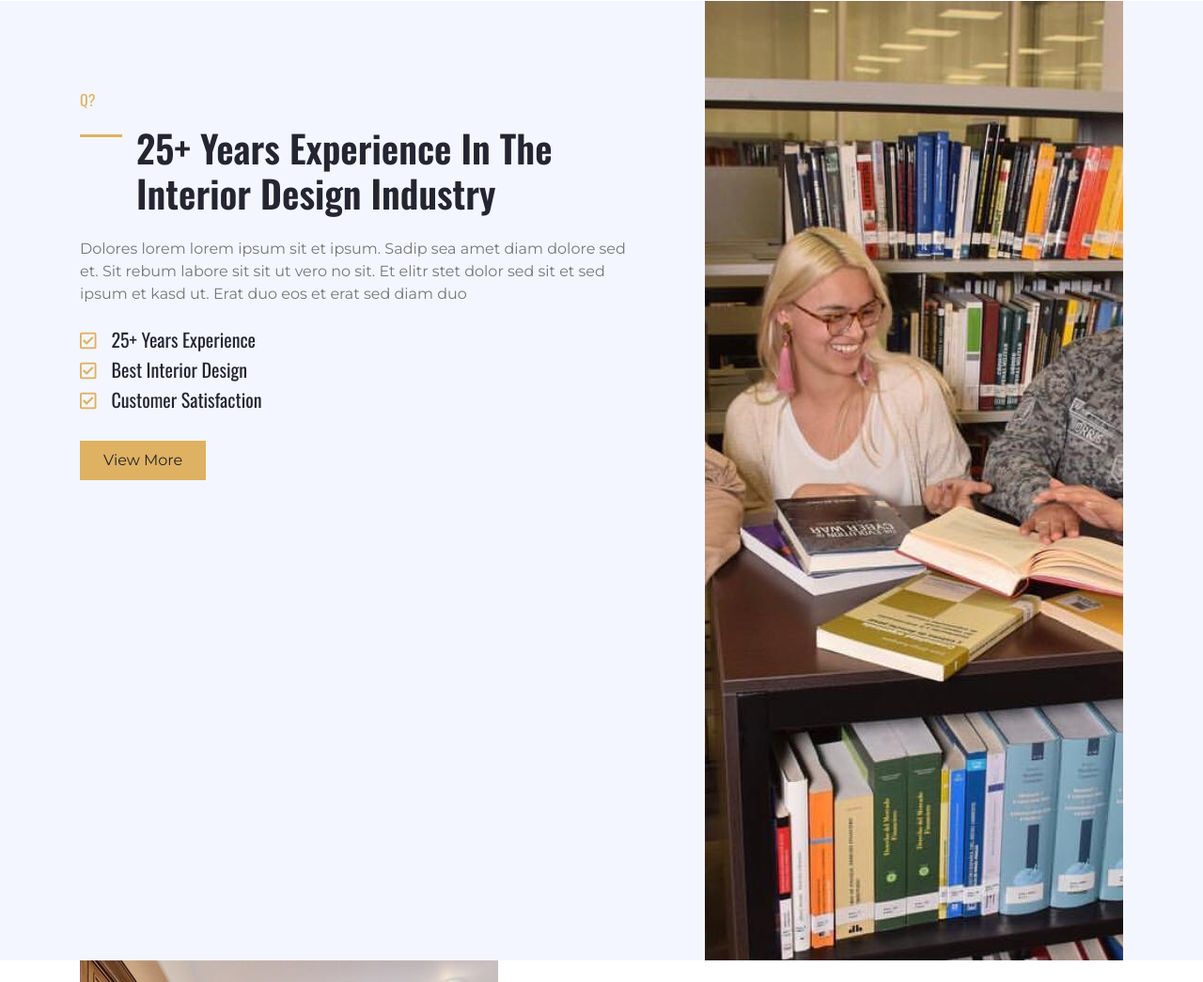
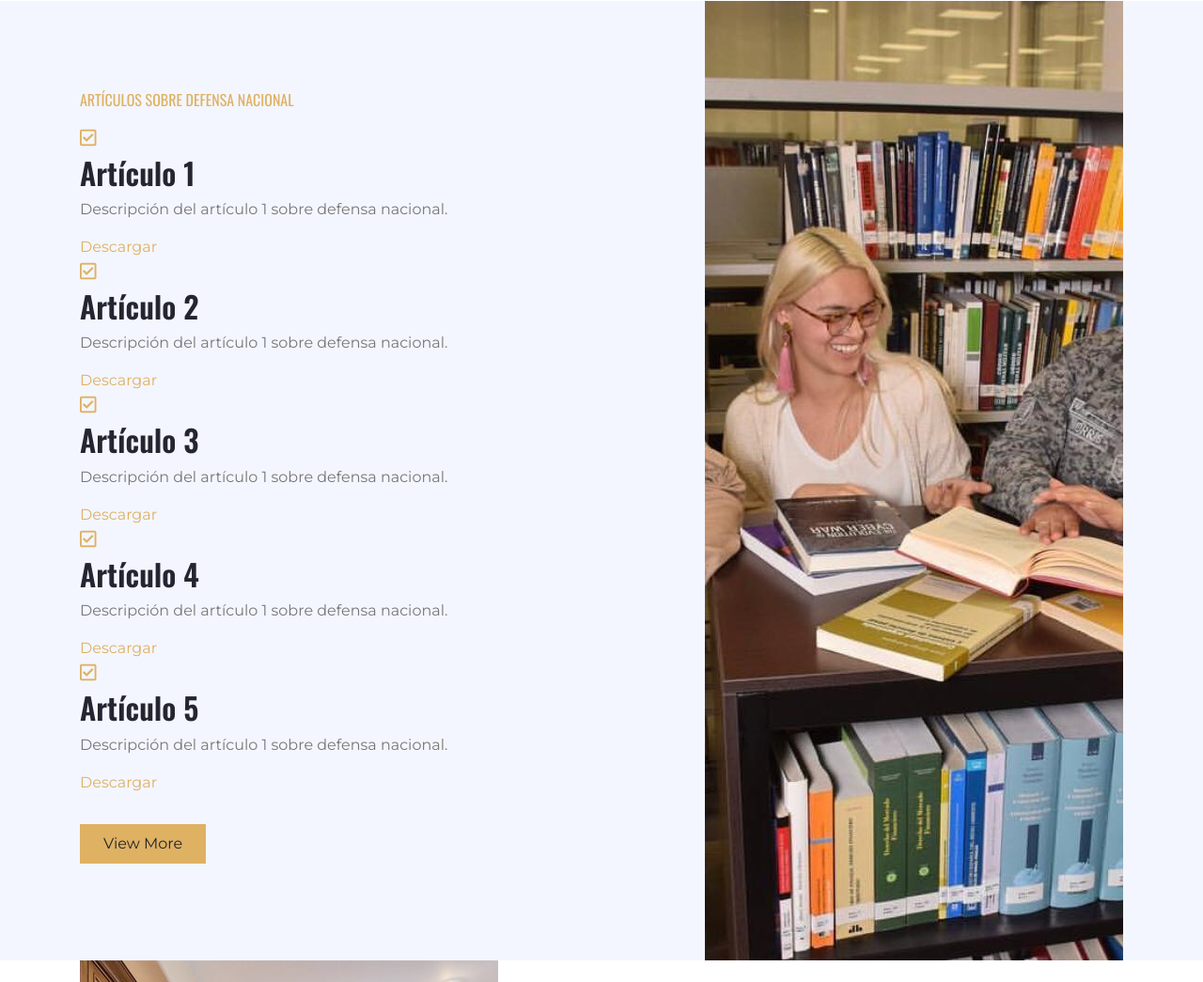
Before and after one commit to gustavoam-asdf/nacional-defense, a website: page public/education.html in a window 1280 px wide. Shown: the part 1126-2171 px from the top of the page at 94% size. Drawn offline with nearby package versions, Linux system fonts and the light colour scheme.

Commit message:
corregidos

```diff
--- a/public/education.html
+++ b/public/education.html
@@ -207,20 +207,42 @@
 		<div class="container">
 			<div class="row">
 				<div class="col-lg-7 mt-5 py-5 pr-lg-5">
-					<h6 class="text-primary font-weight-normal text-uppercase mb-3">Q?</h6>
-					<h1 class="mb-4 section-title">25+ Years Experience In The Interior Design Industry</h1>
-					<p class="mb-4">Dolores lorem lorem ipsum sit et ipsum. Sadip sea amet diam dolore sed et. Sit rebum labore
-						sit sit ut vero no sit. Et elitr stet dolor sed sit et sed ipsum et kasd ut. Erat duo eos et erat sed diam
-						duo</p>
+					<h6 class="text-primary font-weight-normal text-uppercase mb-3">Artículos sobre Defensa Nacional</h6>
 					<ul class="list-inline">
 						<li>
-							<h5><i class="far fa-check-square text-primary mr-3"></i>25+ Years Experience</h5>
+							<h5><i class="far fa-check-square text-primary mr-3"></i>
+								<h2>Artículo 1</h2>
+								<p>Descripción del artículo 1 sobre defensa nacional.</p>
+								<a href="ruta/articulo1.pdf" download>Descargar</a>
+							</h5>
 						</li>
 						<li>
-							<h5><i class="far fa-check-square text-primary mr-3"></i>Best Interior Design</h5>
+							<h5><i class="far fa-check-square text-primary mr-3"></i>
+								<h2>Artículo 2</h2>
+								<p>Descripción del artículo 1 sobre defensa nacional.</p>
+								<a href="ruta/articulo1.pdf" download>Descargar</a>
+							</h5>
 						</li>
 						<li>
-							<h5><i class="far fa-check-square text-primary mr-3"></i>Customer Satisfaction</h5>
+							<h5><i class="far fa-check-square text-primary mr-3"></i>
+								<h2>Artículo 3</h2>
+								<p>Descripción del artículo 1 sobre defensa nacional.</p>
+								<a href="ruta/articulo1.pdf" download>Descargar</a>
+							</h5>
+						</li>
+						<li>
+							<h5><i class="far fa-check-square text-primary mr-3"></i>
+								<h2>Artículo 4</h2>
+								<p>Descripción del artículo 1 sobre defensa nacional.</p>
+								<a href="ruta/articulo1.pdf" download>Descargar</a>
+							</h5>
+						</li>
+						<li>
+							<h5><i class="far fa-check-square text-primary mr-3"></i>
+								<h2>Artículo 5</h2>
+								<p>Descripción del artículo 1 sobre defensa nacional.</p>
+								<a href="ruta/articulo1.pdf" download>Descargar</a>
+							</h5>
 						</li>
 					</ul>
 					<a href="" class="btn btn-primary mt-3 py-2 px-4">View More</a>
```
